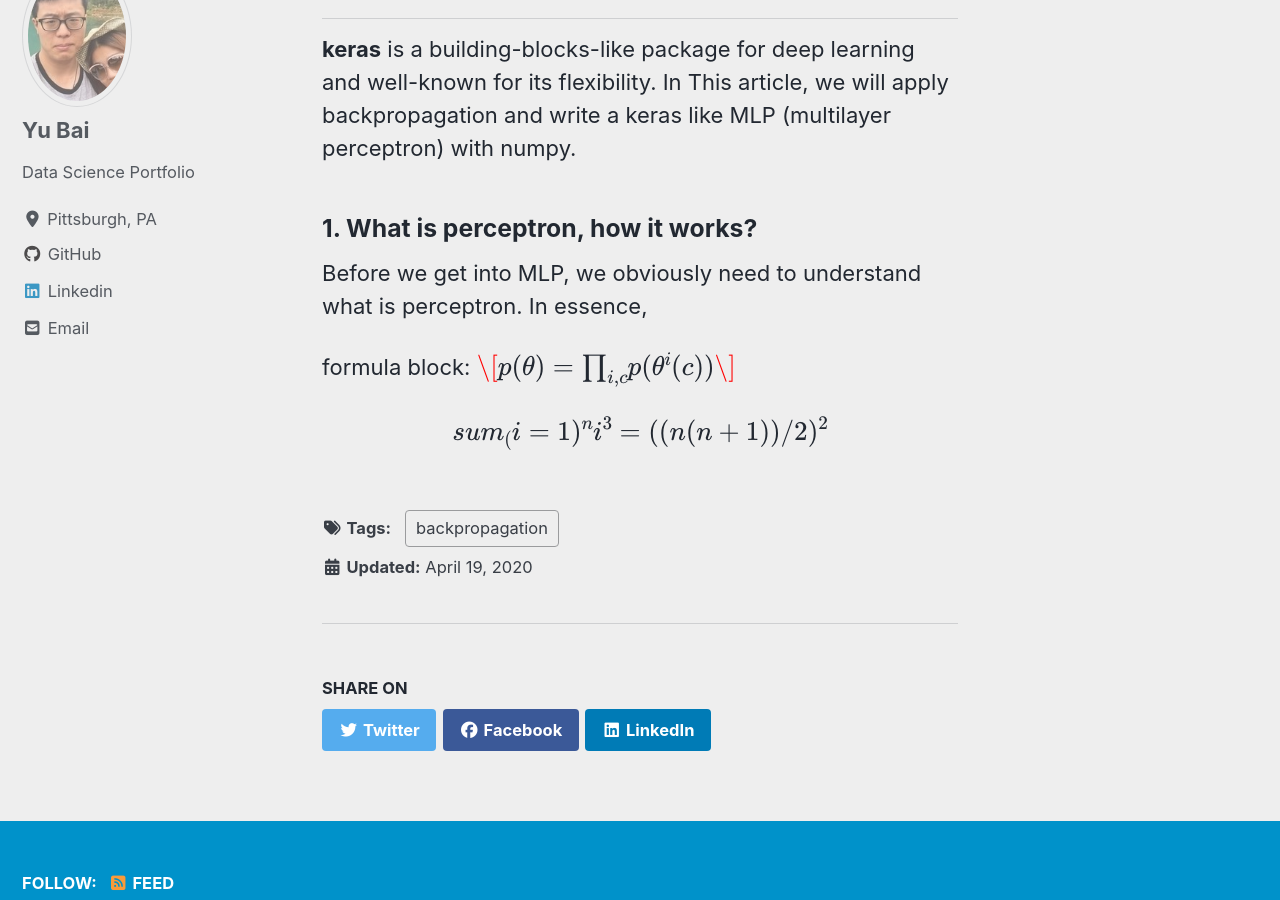
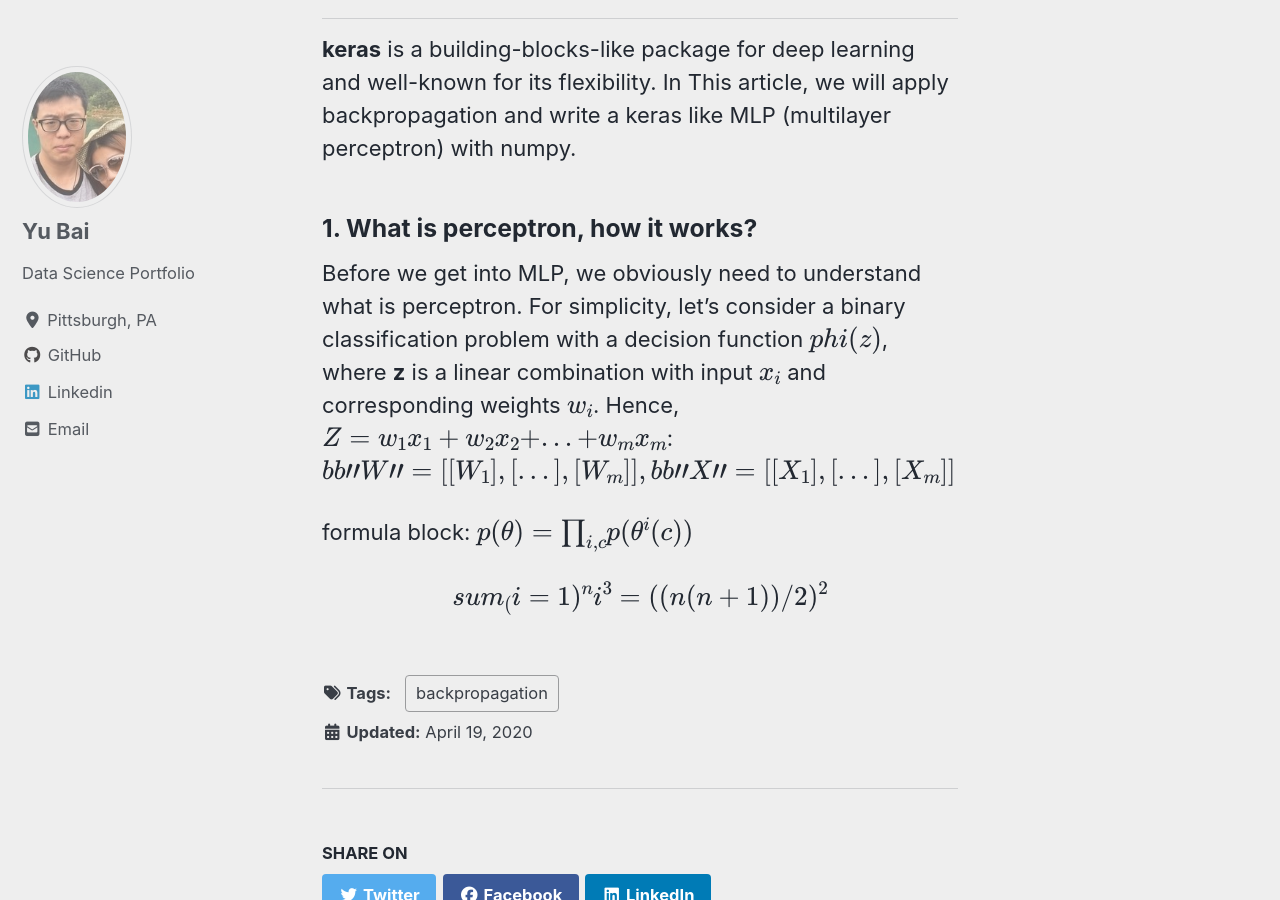
Before and after one commit to watermantle/data_science, a Jekyll site: the page built from _posts/2020-04-19-backpropagation.md, in a window 1280 px wide and 900 px high, scrolled down 1217 px. Built offline with Jekyll 4.4.1, drawn with Linux system fonts in a browser that asks for light colours; cached includes are drawn as plain includes; nearby versions of some CDN libraries; formulas are drawn with MathJax 3.

Commit message:
Update 2020-04-19-backpropagation.md

```diff
--- a/_posts/2020-04-19-backpropagation.md
+++ b/_posts/2020-04-19-backpropagation.md
@@ -15,9 +15,12 @@ article, we will apply backpropagation and write a keras like MLP (multilayer pe
 ### 1. What is perceptron, how it works?
 
 Before we get into MLP, we obviously need to understand what is perceptron.
-In essence,
+For simplicity, let's consider a binary classification problem with a decision function **$$ phi(z) $$**, where
+**z** is a linear combination with input **$$ x_i $$** and corresponding weights **$$ w_i $$**. Hence,
+**$$ Z = w_1x_1 + w_2x_2 + ... + w_mx_m $$**:
+**$$ bb"W" = [[W_1], [...], [W_m]], bb"X" = [[X_1], [...], [X_m]] $$**
 
 formula block:
-$$ \[p(\theta) = \mathbf{\prod}_{i,c}p(\mathbf{\theta}^i(c))\] $$
+$$ p(\theta) = \mathbf{\prod}_{i,c}p(\mathbf{\theta}^i(c)) $$
 
 $$ sum_(i=1)^n i^3=((n(n+1))/2)^2 $$
```
